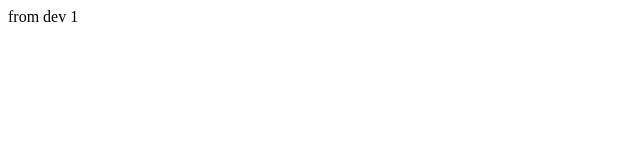
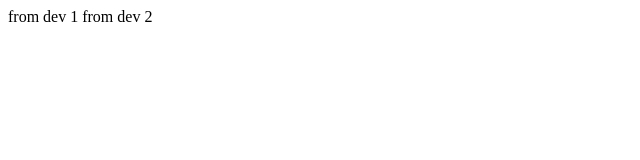
Before and after one commit to anjalyyy1/gitpractice, a plain HTML site: page index.html in a window 1280 px wide. Shown: the full height of the page, 0-640 px from the left. Drawn offline with Linux system fonts and the light colour scheme.

Commit message:
from dev 2 added

```diff
--- a/index.html
+++ b/index.html
@@ -10,5 +10,7 @@
 	</head>
 	<body>
 		from dev 1
+		from dev 2
+
 	</body>
 </html>
```
